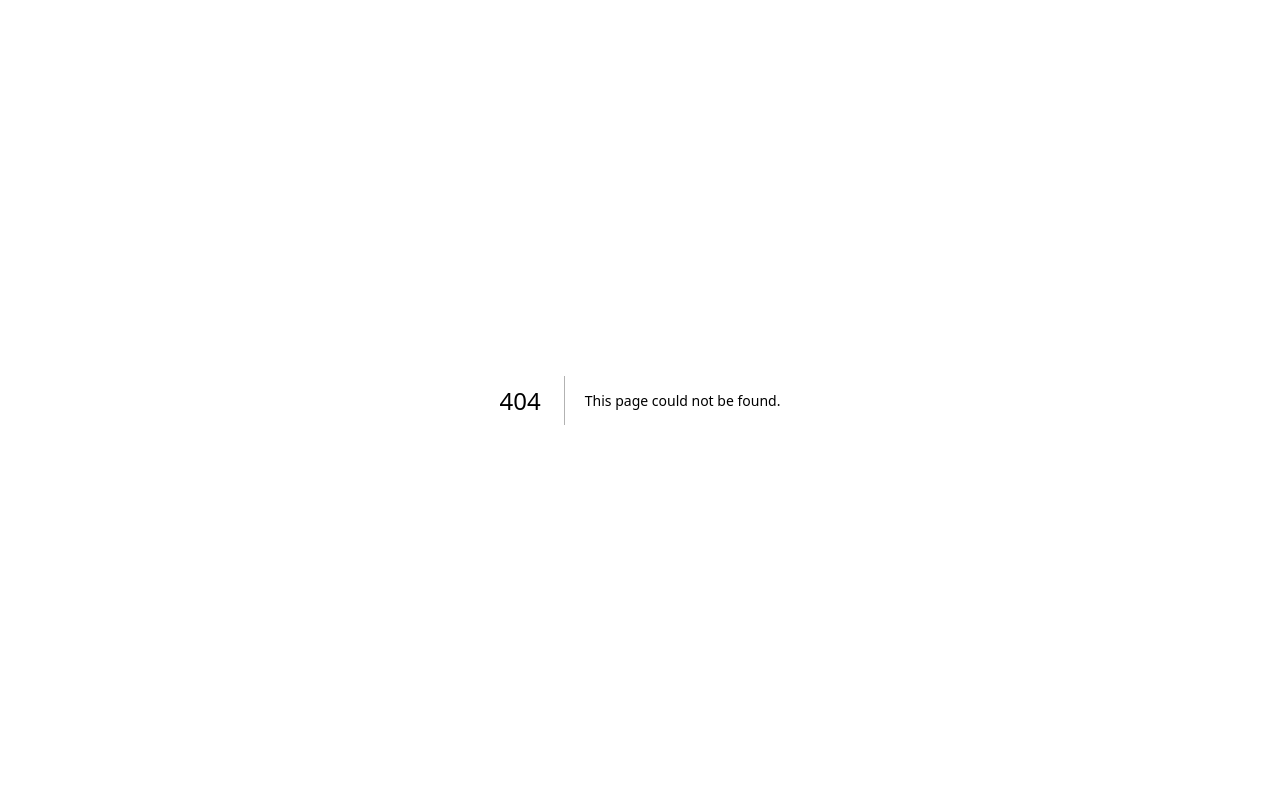
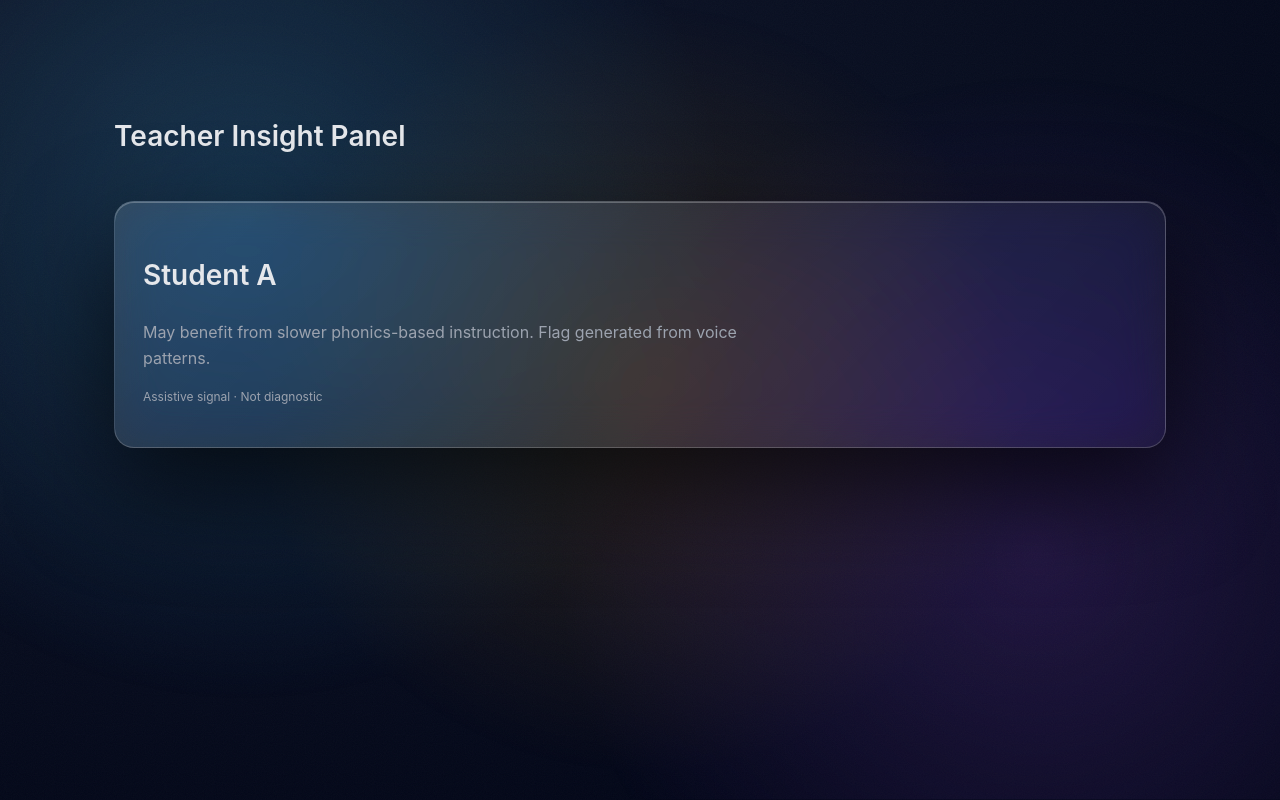
Before and after one commit to raghav-kapoor27/swar-platform, a Next.js app: page /teacher in a window 1280 px wide. Before the commit this address had no page. Built offline with nearby package versions, Linux system fonts and the light colour scheme.

Commit message:
Create Teacher component for insight panel

```diff
--- /dev/null
+++ b/app/teacher/page.tsx
@@ -0,0 +1,32 @@
+export default function Teacher() {
+  return (
+    <div className="ai-stage">
+      <div className="ai-field" />
+      <div className="ai-noise" />
+
+      <main className="container">
+        <h2 className="h2">Teacher Insight Panel</h2>
+
+        <div
+          style={{
+            marginTop: "48px",
+            display: "grid",
+            gridTemplateColumns: "repeat(auto-fit, minmax(300px, 1fr))",
+            gap: "28px"
+          }}
+        >
+          <div className="card">
+            <h3 className="h2">Student A</h3>
+            <p className="p-muted">
+              May benefit from slower phonics-based instruction.
+              Flag generated from voice patterns.
+            </p>
+            <p className="p-muted" style={{ fontSize: "12px" }}>
+              Assistive signal · Not diagnostic
+            </p>
+          </div>
+        </div>
+      </main>
+    </div>
+  )
+}
```
